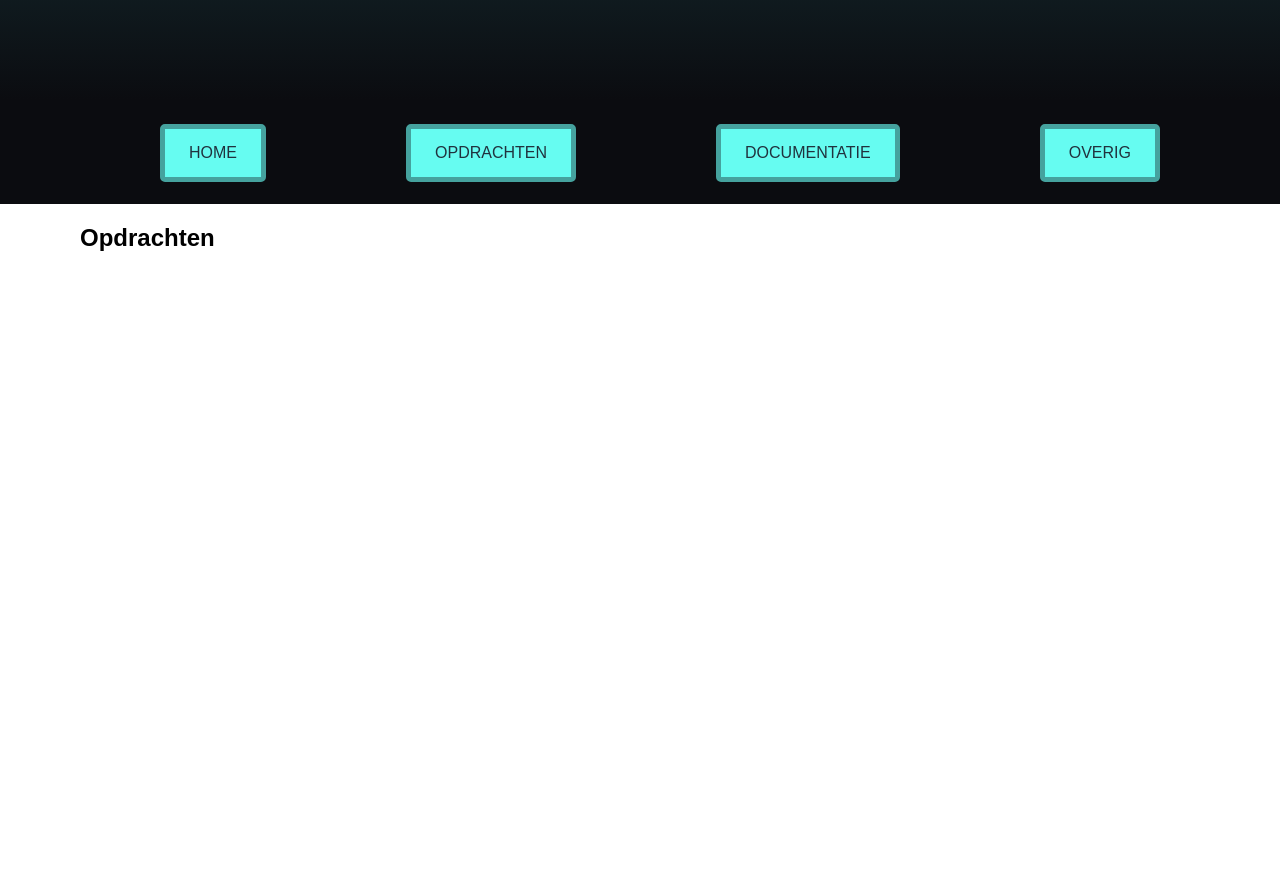
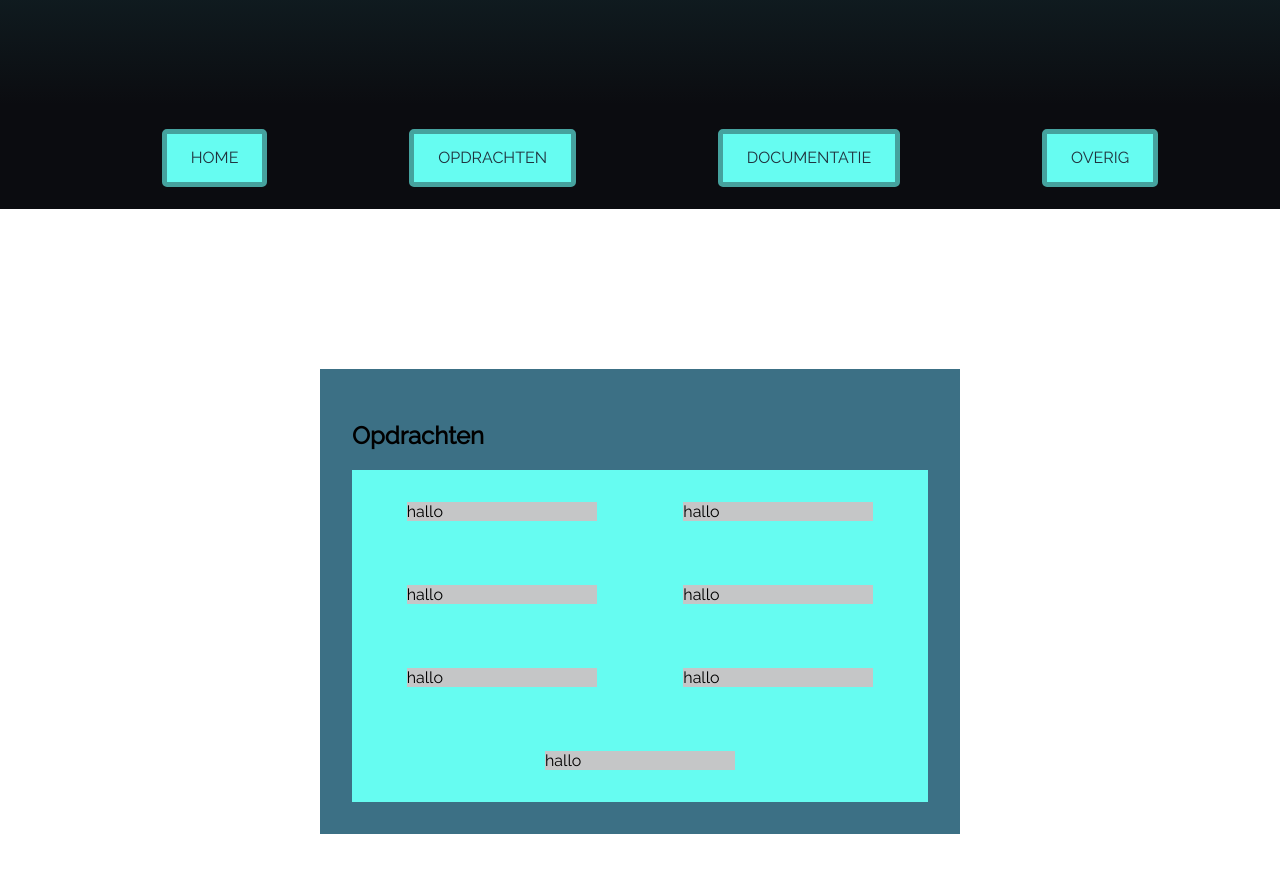
Before and after one commit to puffballl/ondernemerschap, a plain HTML site: page ondernemersportfolio/index.html in a window 1280 px wide. Shown: the part 320-1192 px from the top of the page. Before the commit the page ends 800 px from the top, so only its background shows below. Drawn offline with Linux system fonts and the light colour scheme.

Commit message:
base met containers
nog bezig met flex

```diff
--- a/ondernemersportfolio/index.html
+++ b/ondernemersportfolio/index.html
@@ -4,7 +4,7 @@
         <meta charset="UTF-8">
         <title>Ondernemersportfolio Quinten R</title>
      <link type="text/css" rel="stylesheet" href="styles/style.css">
-    </head>
+        <link href="https://fonts.googleapis.com/css?family=Montserrat|Raleway|Roboto+Slab" rel="stylesheet">     </head>
     <body>
         <header>
             <div id="home" class="bighead">
@@ -19,21 +19,44 @@
             <nav id="nav" class="nav">
                 <ul>
                     <li><a href="#home">HOME</a></li>
-                    <li><a href="">OPDRACHTEN</a></li>
-                    <li><a href="">DOCUMENTATIE</a></li>
-                    <li><a href="">OVERIG</a></li>
+                    <li><a href="#opdrachten">OPDRACHTEN</a></li>
+                    <li><a href="#documentatie">DOCUMENTATIE</a></li>
+                    <li><a href="#overig">OVERIG</a></li>
                 </ul>
             </nav>
         </header>
         <section class="main">
-            <div class="opdrachten">
+            <div id="opdrachten" class="opdrachten containerContainer">
                 <h2>Opdrachten</h2>
+                <div class="itemContainer">
+                    <div class="item">
+                        hallo
+                    </div>
+                    <div class="item">
+                        hallo
+                    </div>
+                    <div class="item">
+                        hallo
+                    </div>
+                    <div class="item">
+                        hallo
+                    </div>
+                    <div class="item">
+                        hallo
+                    </div>
+                    <div class="item">
+                        hallo
+                    </div>
+                    <div class="item">
+                    hallo
+                    </div>
+
+                </div>
+            </div>
+            <div id="documentatie" class="documentatie">
 
             </div>
-            <div class="Documentatie">
-
-            </div>
-            <div class="overig">
+            <div id="overig" class="overig">
 
             </div>
         </section>
--- a/ondernemersportfolio/styles/style.scss
+++ b/ondernemersportfolio/styles/style.scss
@@ -10,8 +10,14 @@
 body{
   background-color: #ffffff;
   margin: 0;
-  font-family: sans-serif;
   scroll-behavior: smooth;
+  font-family: 'Raleway', sans-serif;
+}
+h1{
+  font-family: 'Montserrat', sans-serif;
+}
+h2{
+  font-family: 'Raleway', sans-serif;
 }
 
 header {
@@ -81,7 +87,28 @@ header {
 }
 
 .main{
-  padding-left: 5rem;
+  margin: 10rem;
+
+
+  .containerContainer{
+    margin: 10rem;
+    padding: 2rem;
+    background: #3c7085;
+
+    .itemContainer{
+      background: #66fcf1;
+      display: flex;
+      flex-flow: row wrap;
+      justify-content: space-evenly;
+
+      .item{
+        width: 20%;
+        min-width: 190px;
+        margin: 2rem;
+        background: #c5c6c7;
+      }
+    }
+  }
 }
 
 .sticky {
```
Also changed, not shown: ondernemersportfolio/styles/style.css, 1 other file.
